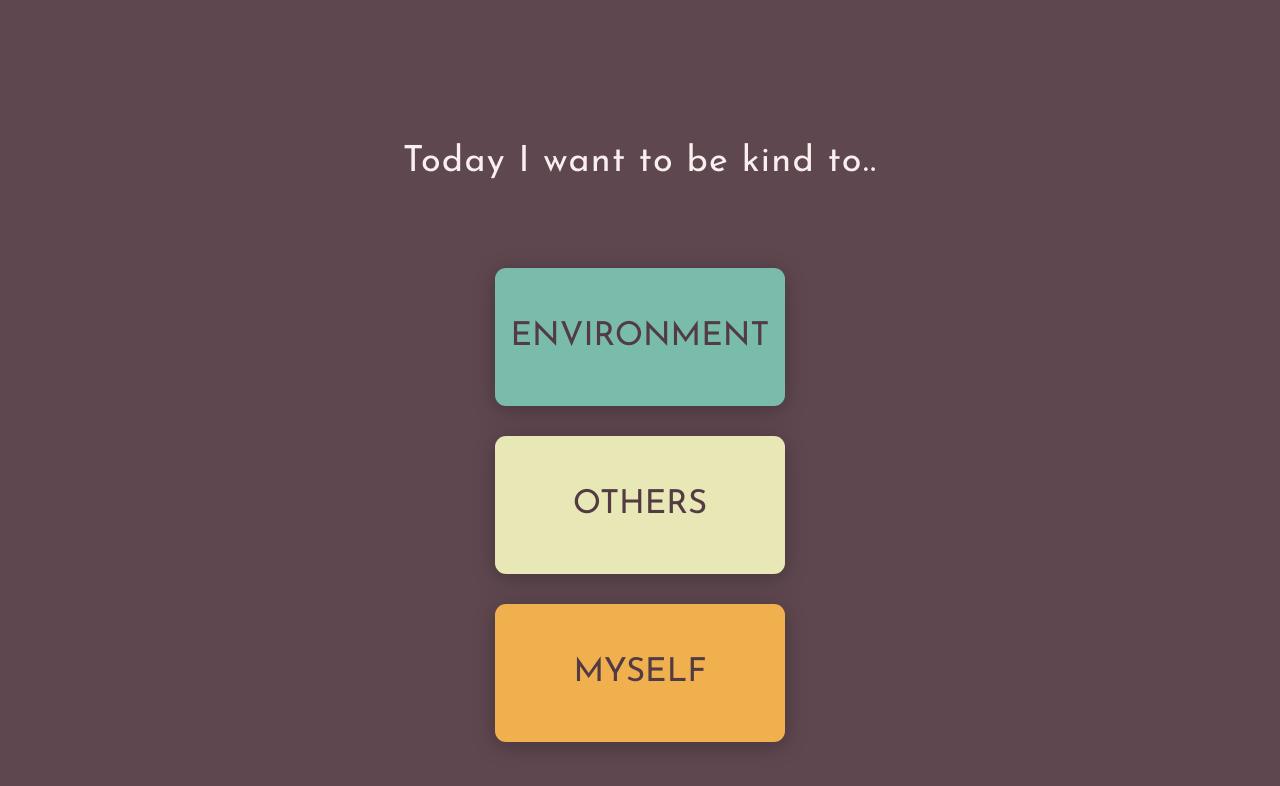
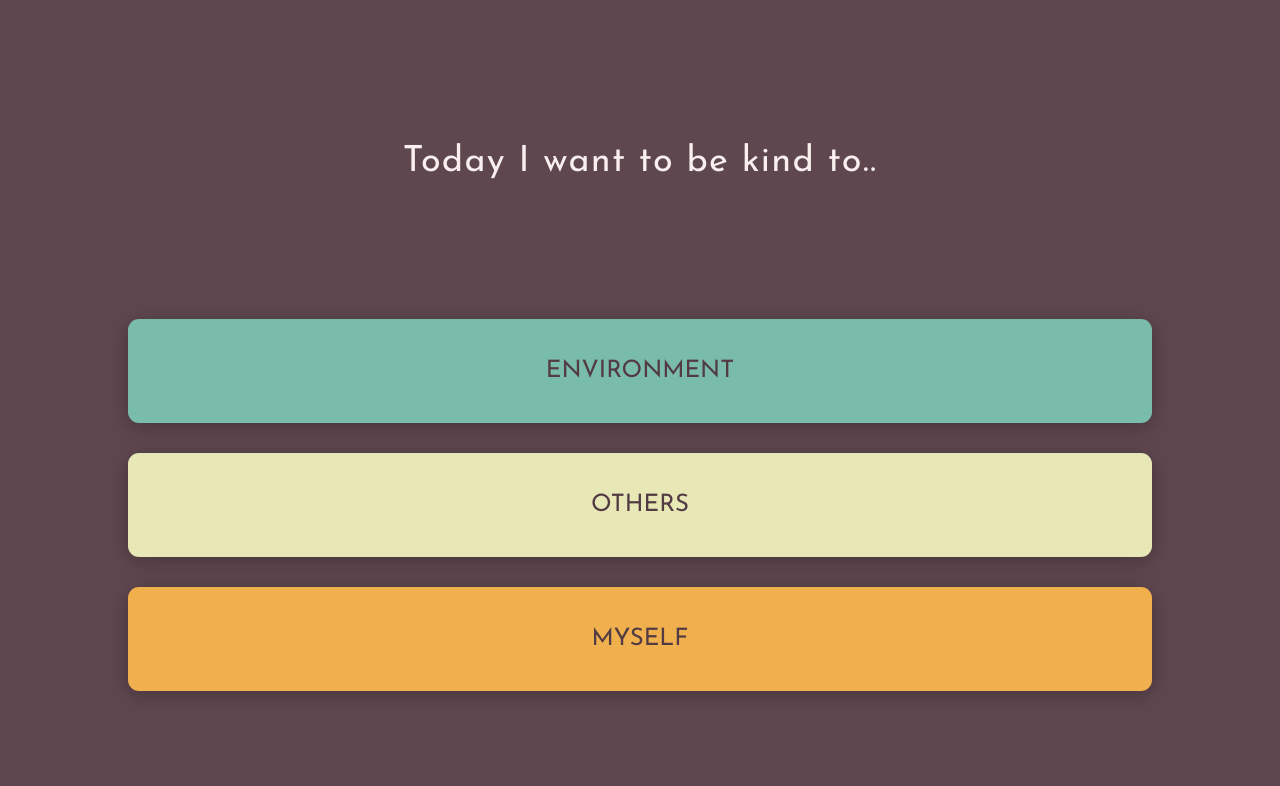
Before and after one commit to essisuomalainen/ActsOfKindness, a React (Create React App) app: page / in a window 1280 px wide. Shown: the top 786 px of the page. Built offline with nearby package versions, Linux system fonts and the light colour scheme; a web font is replaced by a local one.

Commit message:
styling fix

```diff
--- a/src/App.module.css
+++ b/src/App.module.css
@@ -37,7 +37,8 @@ body {
   grid-row-start: 3;
   grid-row-end: auto;
 	align-self: center;
-	justify-self: center;
+  justify-self: center;
+  width: 100%;
 }
 
  .environment {
--- a/src/components/Act/Act.module.css
+++ b/src/components/Act/Act.module.css
@@ -12,8 +12,7 @@
     font-family: 'Josefin Sans', sans-serif;
     font-style: normal;
     font-weight: normal;
-    font-size: 33px;
-    line-height: 40px;
+    font-size: 1.5em;
     color: #523B43;
     text-transform: uppercase;
     }
```
